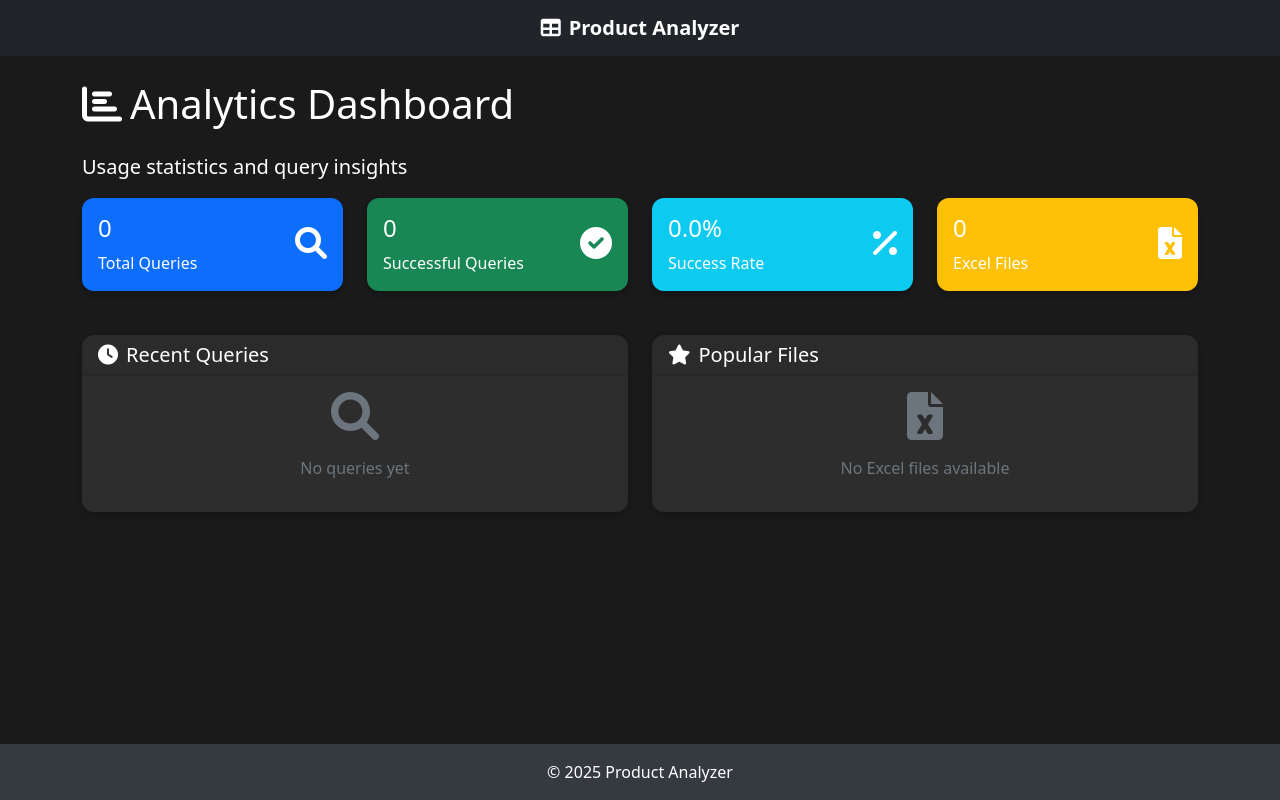
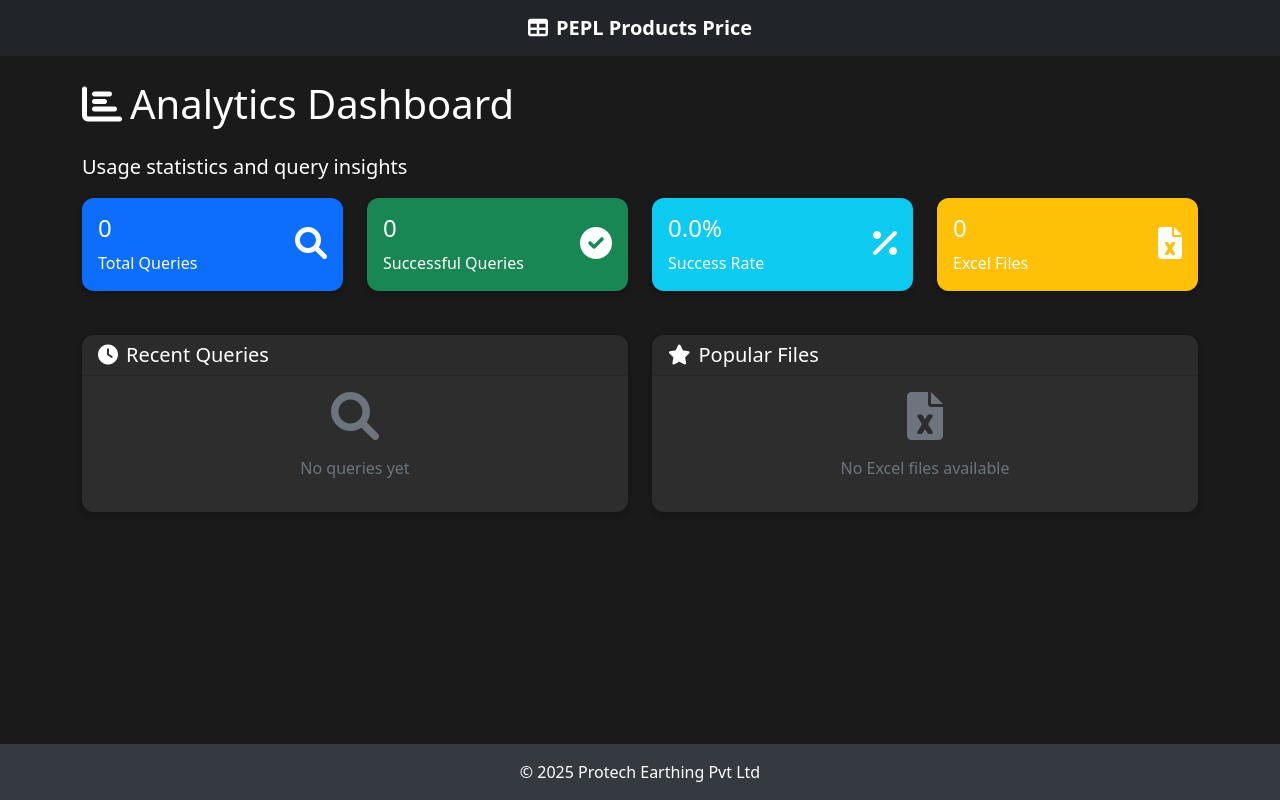
Before and after one commit to rupsri5/product-analyser, a Django app: page /analytics/ in a window 1280 px wide. Run offline with Django 4.2, Linux system fonts and the light colour scheme; data that the repository does not hold is empty.

Commit message:
Product name and footer name change in base.html

```diff
--- a/templates/base.html
+++ b/templates/base.html
@@ -3,7 +3,7 @@
 <head>
     <meta charset="UTF-8">
     <meta name="viewport" content="width=device-width, initial-scale=1.0">
-    <title>{% block title %}Excel Analyzer{% endblock %}</title>
+    <title>{% block title %}PEPL Products Price{% endblock %}</title>
 
     <!-- Bootstrap CSS -->
     <link href="https://cdn.jsdelivr.net/npm/bootstrap@5.1.3/dist/css/bootstrap.min.css" rel="stylesheet">
@@ -134,7 +134,7 @@
             <div class="w-100 d-flex justify-content-between align-items-center">
                 <div></div>
                 <a class="navbar-brand mx-auto" href="{% url 'excel_processor:index' %}">
-                    <i class="fas fa-table me-2"></i>Product Analyzer
+                    <i class="fas fa-table me-2"></i>PEPL Products Price
                 </a>
                 {% if user.is_authenticated %}
                 <div>
@@ -164,7 +164,7 @@
         <div class="container">
             <div class="row">
                 <div class="col-12 text-center">
-                    <p class="mb-0">&copy; {% now "Y" %} Product Analyzer</p>
+                    <p class="mb-0">&copy; {% now "Y" %} Protech Earthing Pvt Ltd</p>
                 </div>
             </div>
         </div>
```
